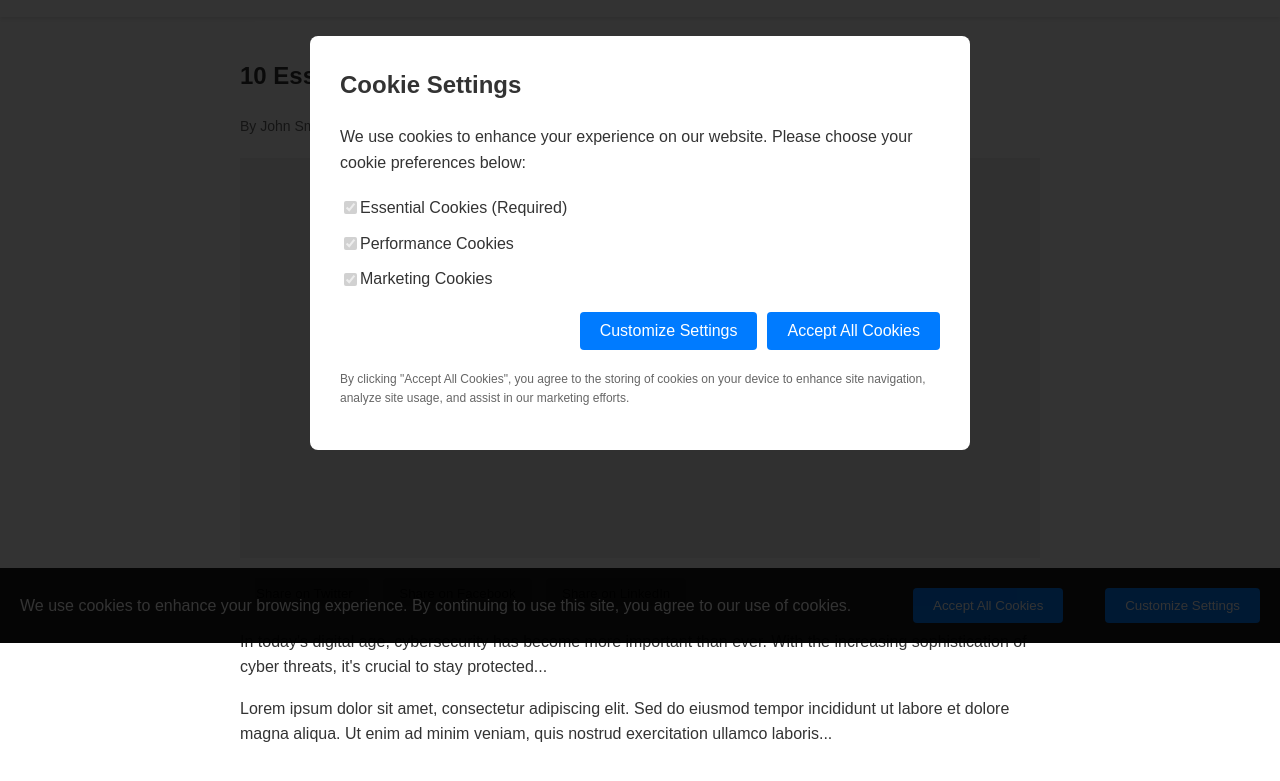
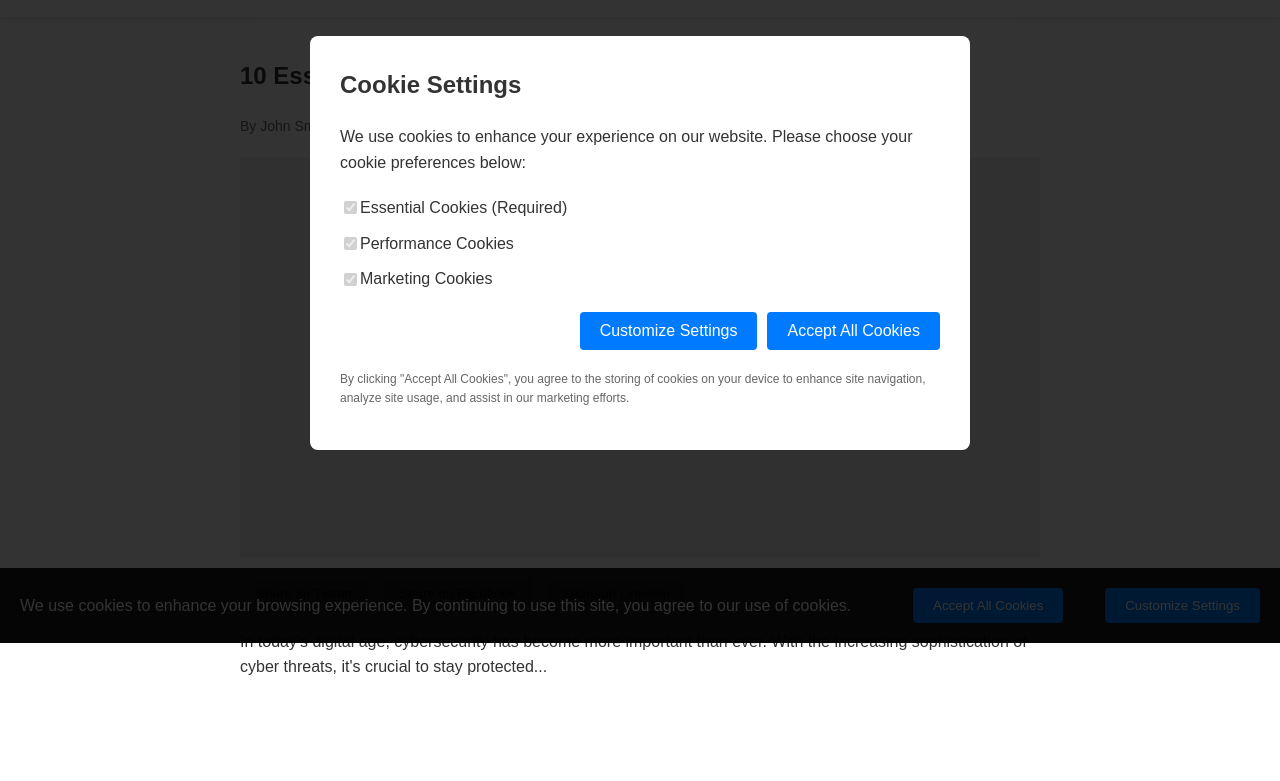
Before and after one commit to BatchDebug/batchdebug.github.io, a plain HTML site: page S.html in a window 1280 px wide. Shown: the part 157-938 px from the top of the page. After the commit the page ends 873 px from the top, so only its background shows below. Drawn offline with Linux system fonts and the light colour scheme.

Commit message:
Update S.html

```diff
--- a/S.html
+++ b/S.html
@@ -181,7 +181,6 @@
 
     <p>In today's digital age, cybersecurity has become more important than ever. With the increasing sophistication of cyber threats, it's crucial to stay protected...</p>
 
-    <p>Lorem ipsum dolor sit amet, consectetur adipiscing elit. Sed do eiusmod tempor incididunt ut labore et dolore magna aliqua. Ut enim ad minim veniam, quis nostrud exercitation ullamco laboris...</p>
   </div>
 
   <div class="cookie-banner">
```
